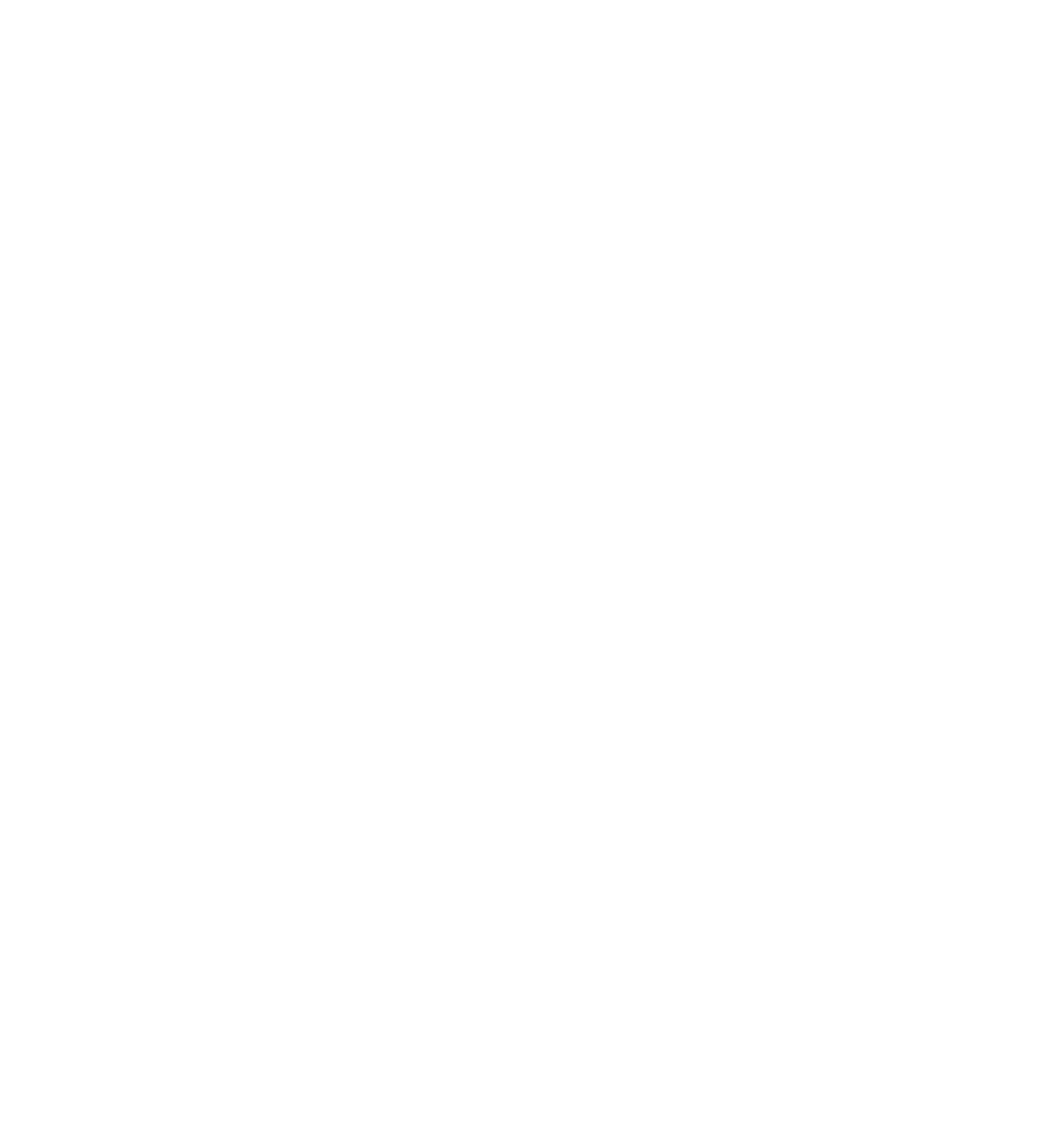
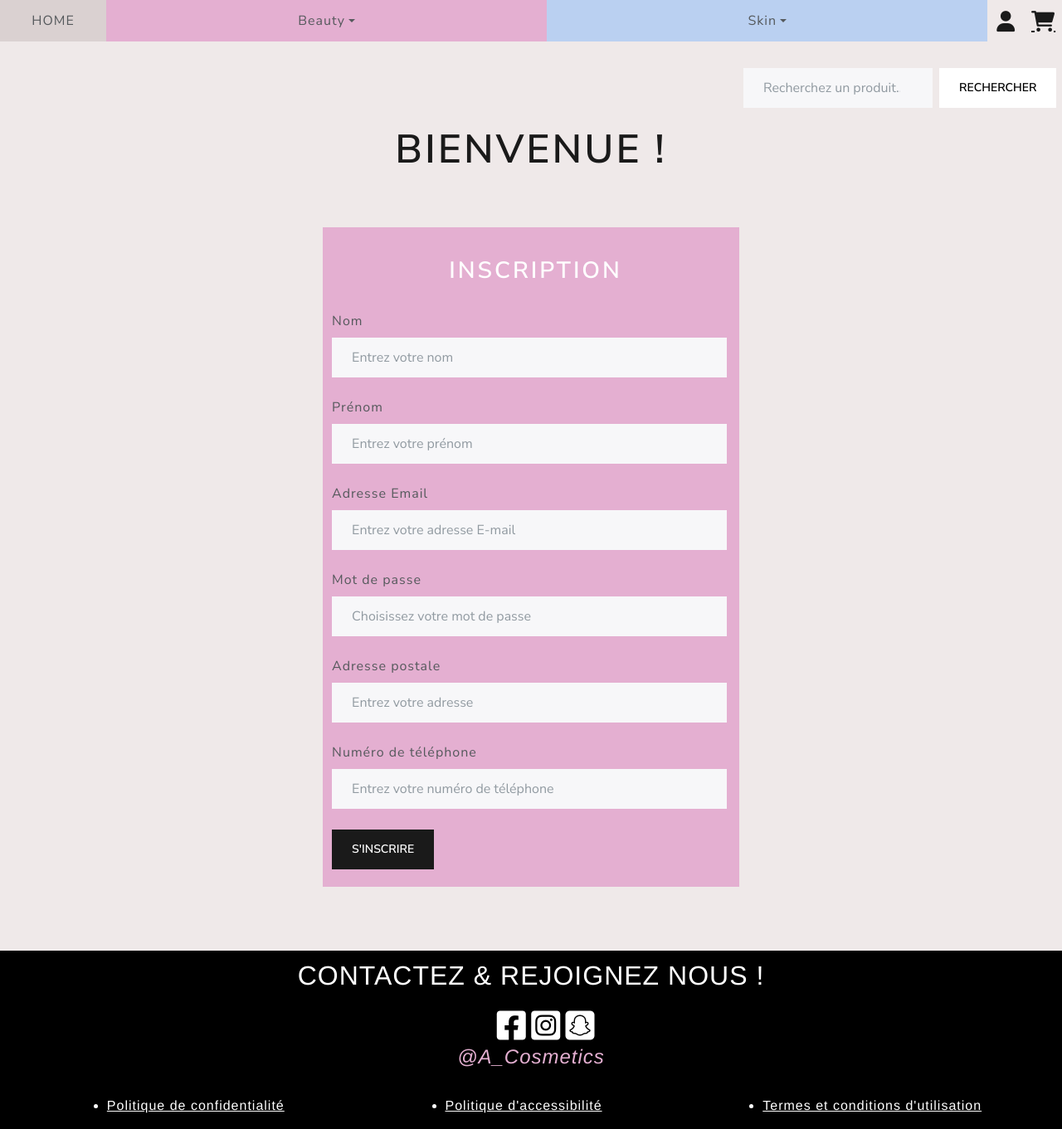
Before and after one commit to anissaabenn/projet_perso_com, a PHP site: page /inscription in a window 1280 px wide. Before the commit the page is empty. Shown: the whole page at 83% size. Before the commit the page ends 800 px from the top, so only its background shows below. Run offline with PHP 8.4, Linux system fonts and the light colour scheme.

Commit message:
Création & stylisation des pages connexion & inscription

```diff
--- a/index.php
+++ b/index.php
@@ -21,5 +21,9 @@ if (empty($_GET['page'])) {
         break;
         case "serums" : $productController->displayProductsByCategory('serums', 'view/pageProductView/serums.view.php');
         break;
+        case "connexion" : require_once "view/pageUserView/connexion.view.php";
+        break;
+        case "inscription" : require_once "view/pageUserView/inscription.view.php";
+        break;
     }
 }
--- a/style/style.css
+++ b/style/style.css
@@ -335,3 +335,68 @@ h6{
     position: relative;
     left: 2%;
 }
+
+/* ---------- PAGE CONNEXION COMPTE  --------- */
+
+/* Titre de la page */
+.welcome{
+    text-align: center;
+    margin-top: 8%;
+    margin-bottom: 5%;
+    font-size: 3em;
+}
+
+/* Deuxieme titres */
+.h2{
+    margin-top: 5%;
+    color: white;
+}
+
+/* Container des 2 formulaires */
+.container{
+    display: flex;
+    justify-content: space-around;
+}
+
+/* Bloc de chaque formulaire individuelle */
+/* Bloc connexion */
+.block{
+    display: flex;
+    flex-direction: column;
+    justify-content: center;
+    align-items: center;
+    width: 45%;
+    background-color: #BAD0F1;
+    padding: 0% 0% 0% 1%;
+}
+/* Bloc inscription */
+.block2{
+    display: flex;
+    flex-direction: column;
+    justify-content: center;
+    align-items: center;
+    width: 45%;
+    background-color: #e4afd1;
+    padding: 1% 0% 1% 1%;
+}
+
+/* Formulaire */
+#form{
+    width: 100%;
+
+}
+
+.formulaires{
+    margin-left: 1%;
+}
+
+/* Les inputs des formulaires */
+.form-group{
+    width: 97%;
+}
+
+/* Boutons des 2 forms */
+#inscript, #connect {
+    margin-top: 5%;
+    margin-bottom: 2%;
+}
--- a/view/header.view.php
+++ b/view/header.view.php
@@ -29,7 +29,7 @@
                 </div>
             </ul>
             <div class="icone">
-                <a href="#" class="fa fa-user" role="button" style="font-size:25px;"></a>
+                <a href="connexion" class="fa fa-user" role="button" style="font-size:25px;"></a>
                 <a href="#" class="fa fa-shopping-cart" role="button" style="font-size:25px;"></a>
             </div>
         </nav>
--- /dev/null
+++ b/view/pageUserView/inscription.view.php
@@ -0,0 +1,41 @@
+<?php require_once "view/header.view.php"; ?>
+
+<h1 class="welcome">Bienvenue !</h1>
+
+<div class="container">
+    <div class="block2">
+        <h2 class="h2">Inscription</h2>
+        <form id="form" method="POST" action="#">
+            <fieldset>
+                <div class="form-group">
+                    <label for="firstName" class="form-label mt-4">Nom</label>
+                    <input type="text" name="firstName" class="form-control" placeholder="Entrez votre nom">
+                </div>
+                <div class="form-group">
+                    <label for="lastName" class="form-label mt-4">Prénom</label>
+                    <input type="text" name="lastName" class="form-control" placeholder="Entrez votre prénom">
+                </div>
+                <div class="form-group">
+                    <label for="email" class="form-label mt-4">Adresse Email</label>
+                    <input type="email" name="email" class="form-control" placeholder="Entrez votre adresse E-mail">
+                </div>
+                <div class="form-group">
+                    <label for="passeword" class="form-label mt-4">Mot de passe</label>
+                    <input type="password" name="password" class="form-control" placeholder="Choisissez votre mot de passe">
+                </div>
+                <div class="form-group">
+                    <label for="adress" class="form-label mt-4">Adresse postale</label>
+                    <input type="text" name="adress" class="form-control" placeholder="Entrez votre adresse">
+                </div>
+                <div class="form-group">
+                    <label for="numberPhone" class="form-label mt-4">Numéro de téléphone</label>
+                    <input type="tel" name="numberPhone" class="form-control" placeholder="Entrez votre numéro de téléphone">
+                </div>
+                <button type="submit" class="btn btn-primary" id="inscript">S'inscrire</button>
+            </fieldset>
+        </form>
+    </div>
+
+</div>
+
+<?php require_once "view/footer.view.php"; ?>
```
Also changed, not shown: view/pageUserView/connexion.view.php (added, +26 -0 lines).
